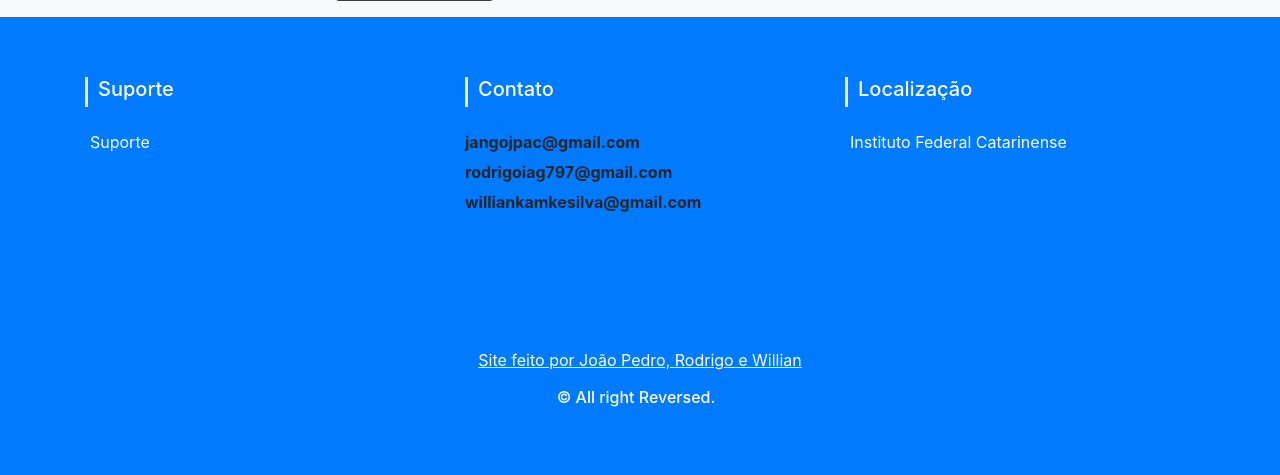
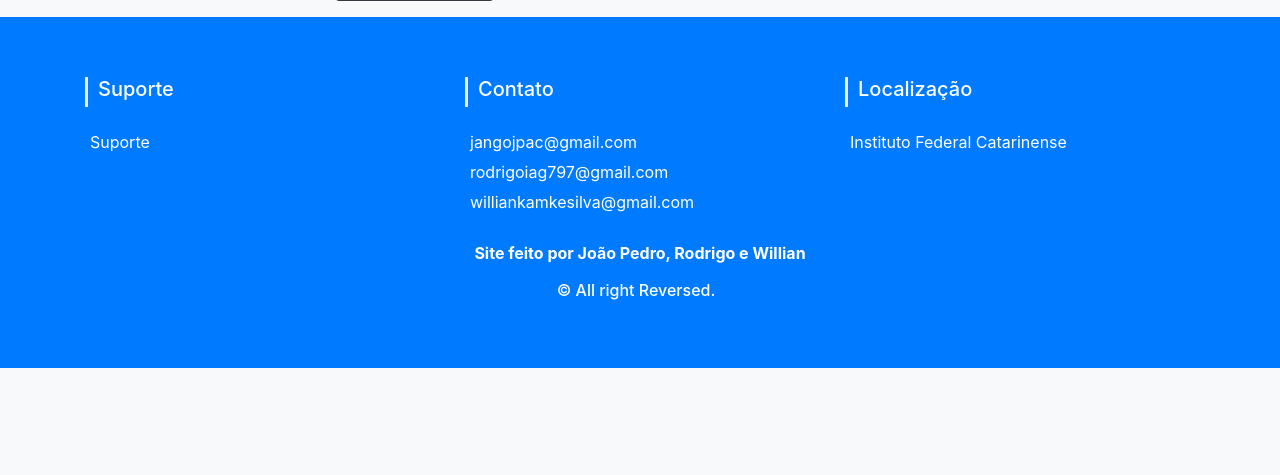
Before and after one commit to Rodrigo41555557/TCC, a PHP site: page /editar_user.php in a window 1280 px wide. Shown: the part 782-1257 px from the top of the page. After the commit the page ends 1150 px from the top, so only its background shows below. Run offline with PHP 8.4, Linux system fonts and the light colour scheme; the visitor is signed in with stand-in values (Sample User, id 1); some libraries are stand-ins or nearby versions.

Commit message:
Add files via upload

```diff
--- a/editar_user.php
+++ b/editar_user.php
@@ -1,27 +1,5 @@
-
 <?php
 require 'config.php';
-?>
-
-<!DOCTYPE html>
-<html lang="en">
-<head>
-    <title>Sistema de ouvidoria do lorem ipsum</title>
-    <meta charset="utf-8">
-    <meta name="viewport" content="width=device-width, initial-scale=1">
-    <link rel="stylesheet" href="css/bootstrap.min.css">
-    <link rel="stylesheet" href="css/estilo.css">
-</head>
-<body class="bg-light">
-
-<?php require_once 'menu.php'; ?>
-<br><br><br>
-
-<div id="conteudo" class="contanier">
-	<form method="post" action="">
-
-<?php
-
 if(empty($_SESSION['id'])){
         header('Location: login.php');
 
@@ -54,7 +32,7 @@ if(empty($_SESSION['id'])){
                 ':apelido' => $_SESSION['apelido']
               ));
                 header('Location: editar_user.php?action=alterado');
-                exit;
+                ;
 
             }
             catch(PDOException $e) {
@@ -65,9 +43,25 @@ if(empty($_SESSION['id'])){
 
     if(isset($_GET['action']) && $_GET['action'] == 'alterado')
         $errMsg = 'Usuário alterado com sucesso!';
+    }
+?>
 
-}
-?>
+<!DOCTYPE html>
+<html lang="en">
+<head>
+    <title>Sistema de ouvidoria do lorem ipsum</title>
+    <meta charset="utf-8">
+    <meta name="viewport" content="width=device-width, initial-scale=1">
+    <link rel="stylesheet" href="css/bootstrap.min.css">
+    <link rel="stylesheet" href="css/estilo.css">
+</head>
+<body class="bg-light">
+
+<?php require_once 'menu.php'; ?>
+<br><br><br>
+
+<div id="conteudo" class="contanier">
+	<form method="post" action="">
 
 		<div class="form-group">
         	<div class="col-md-6 offset-md-3">
@@ -79,7 +73,7 @@ if(empty($_SESSION['id'])){
                 if(isset($errMsg)){
                     echo '<div class="form-group">
                                 <div class="col-md-6 offset-md-3">
-                                    <h3 class="text-center">' .$errMsg. '</h3>
+                                    <h3 class="text-center text-danger">' .$errMsg. '</h3>
                                 </div>
                           </div>';
                 }
--- a/rodape.php
+++ b/rodape.php
@@ -6,7 +6,7 @@
 
 <!-- Footer -->
     <section id="footer">
-        <div class="container ">
+        <div class="container">
             <div class="row text-center text-xs-center text-sm-left text-md-left">
                 <div class="col-xs-12 col-sm- col-md-4">
                     <h5>Suporte</h5>
@@ -14,12 +14,12 @@
                         <li><a href="suporte.php"><i class="fa fa-angle-double-right"></i>Suporte</a></li>
                     </ul>
                 </div>
-                <div class="col-xs-12 col-sm- col-md-4">
+                <div class="col-xs-12 col-sm-4 col-md-4">
                     <h5>Contato</h5>
                     <ul class="list-unstyled quick-links">
-                        <li><i class="fa fa-angle-double-right"></i><b>jangojpac@gmail.com</b></li>
-                        <li><i class="fa fa-angle-double-right"></i><b>rodrigoiag797@gmail.com</b></li>
-                        <li><i class="fa fa-angle-double-right"></i><b>williankamkesilva@gmail.com</b></li>
+                        <li><a href="#"><i class="fa fa-angle-double-right"></i>jangojpac@gmail.com</a></li>
+                        <li><a href="#"><i class="fa fa-angle-double-right"></i>rodrigoiag797@gmail.com</a></li>
+                        <li><a href="#"><i class="fa fa-angle-double-right"></i>williankamkesilva@gmail.com</a></li>
                     </ul>
                 </div>
                 <div class="col-xs-12 col-sm-4 col-md-4">
@@ -29,21 +29,10 @@
                     </ul>
                 </div>
             </div>
-            <div class="row">
-                <div class="col-xs-12 col-sm-12 col-md-12 mt-2 mt-sm-5">
-                    <ul class="list-unstyled list-inline social text-center">
-                        <li class="list-inline-item"><a href="javascript:void();"><i class="fa fa-facebook"></i></a></li>
-                        <li class="list-inline-item"><a href="javascript:void();"><i class="fa fa-twitter"></i></a></li>
-                        <li class="list-inline-item"><a href="javascript:void();"><i class="fa fa-instagram"></i></a></li>
-                        <li class="list-inline-item"><a href="javascript:void();"><i class="fa fa-google-plus"></i></a></li>
-                        <li class="list-inline-item"><a href="javascript:void();" target="_blank"><i class="fa fa-envelope"></i></a></li>
-                    </ul>
-                </div>
                 </hr>
-            </div>
             <div class="row">
                 <div class="col-xs-12 col-sm-12 col-md-12 mt-2 mt-sm-2 text-center text-white">
-                    <p><u><a href="https://www.nationaltransaction.com/">Site feito por João Pedro, Rodrigo e Willian</a></u></p>
+                    <p><b>Site feito por João Pedro, Rodrigo e Willian</b></p>
                     <p class="h6">&copy All right Reversed.<a class="text-green ml-2" href="https://www.sunlimetech.com" target="_blank"></a></p>
                 </div>
                 </hr>
```
Also changed, not shown: excluir_user.php (+11 -41 lines).
